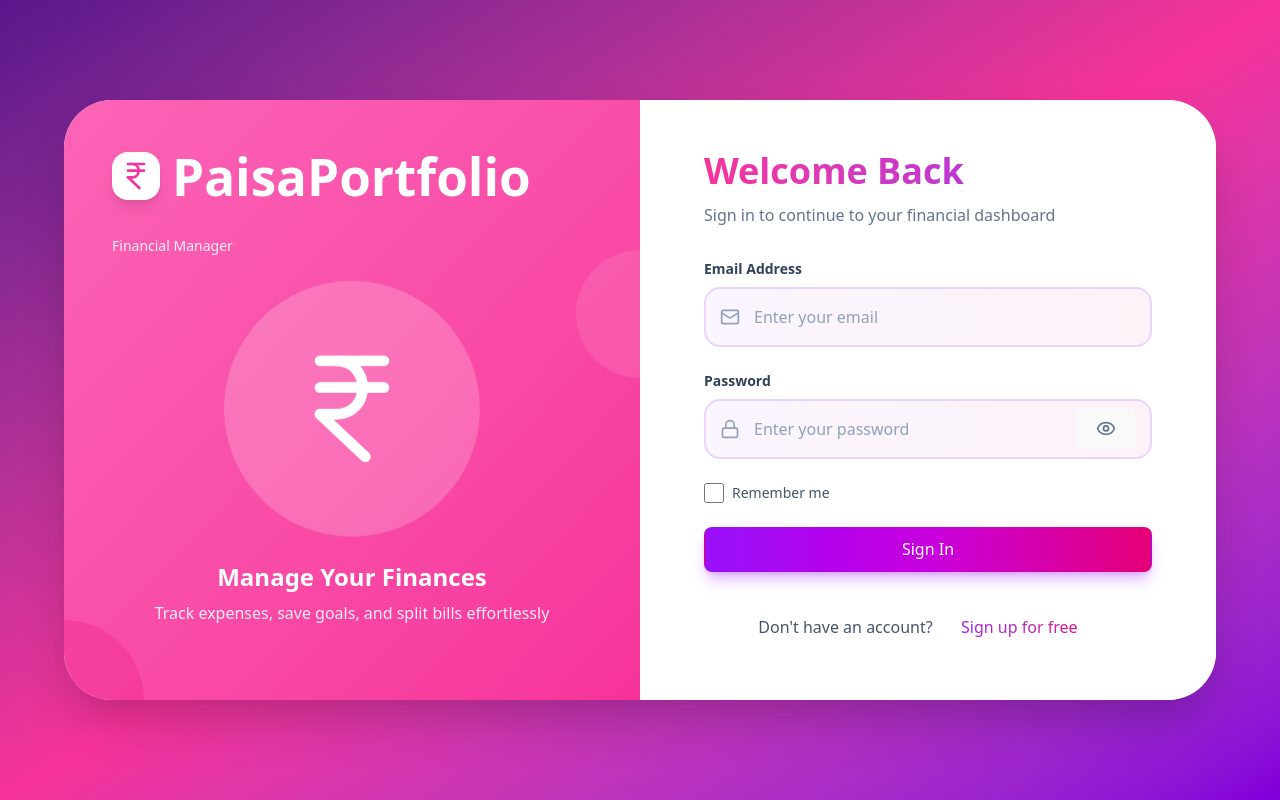
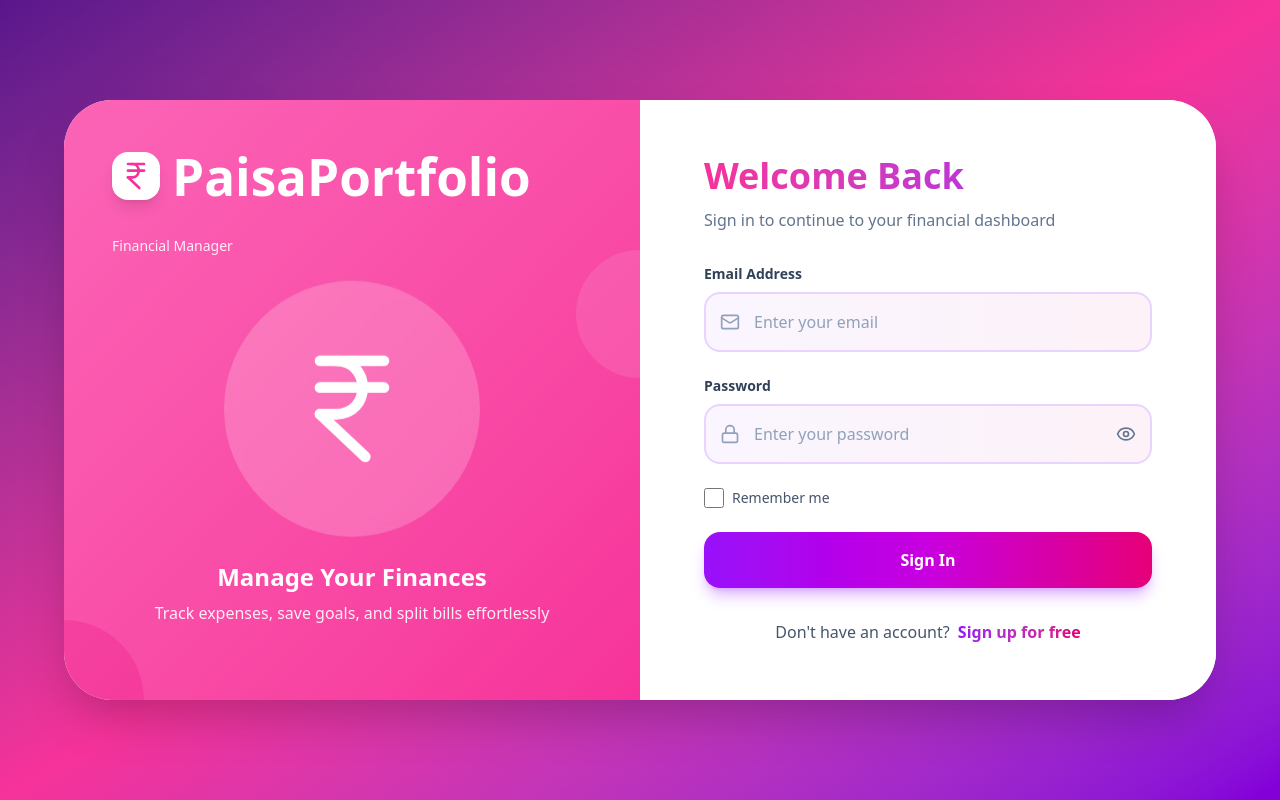
Before and after one commit to ananyapahwa/personal-finance-manager, a React (Vite) app: page /login in a window 1280 px wide. Built offline with nearby package versions, Linux system fonts and the light colour scheme.

Commit message:
changed the button colors

```diff
--- a/src/index.css
+++ b/src/index.css
@@ -24,7 +24,10 @@
   -webkit-font-smoothing: antialiased;
   -moz-osx-font-smoothing: grayscale;
 }
-html, body, #root {
+
+html,
+body,
+#root {
   margin: 0;
   padding: 0;
   height: 100%;
@@ -35,6 +38,7 @@
   color: #646cff;
   text-decoration: inherit;
 }
+
 a:hover {
   color: #535bf2;
 }
@@ -52,34 +56,16 @@
   line-height: 1.1;
 }
 
-button {
-  border-radius: 8px;
-  border: 1px solid transparent;
-  padding: 0.6em 1.2em;
-  font-size: 1em;
-  font-weight: 500;
-  font-family: inherit;
-  background-color: #1a1a1a;
-  cursor: pointer;
-  transition: border-color 0.25s;
-}
-button:hover {
-  border-color: #646cff;
-}
-button:focus,
-button:focus-visible {
-  outline: 4px auto -webkit-focus-ring-color;
-}
+
 
 @media (prefers-color-scheme: light) {
   :root {
     color: #213547;
     background-color: #ffffff;
   }
+
   a:hover {
     color: #747bff;
   }
-  button {
-    background-color: #f9f9f9;
-  }
+
 }
```
